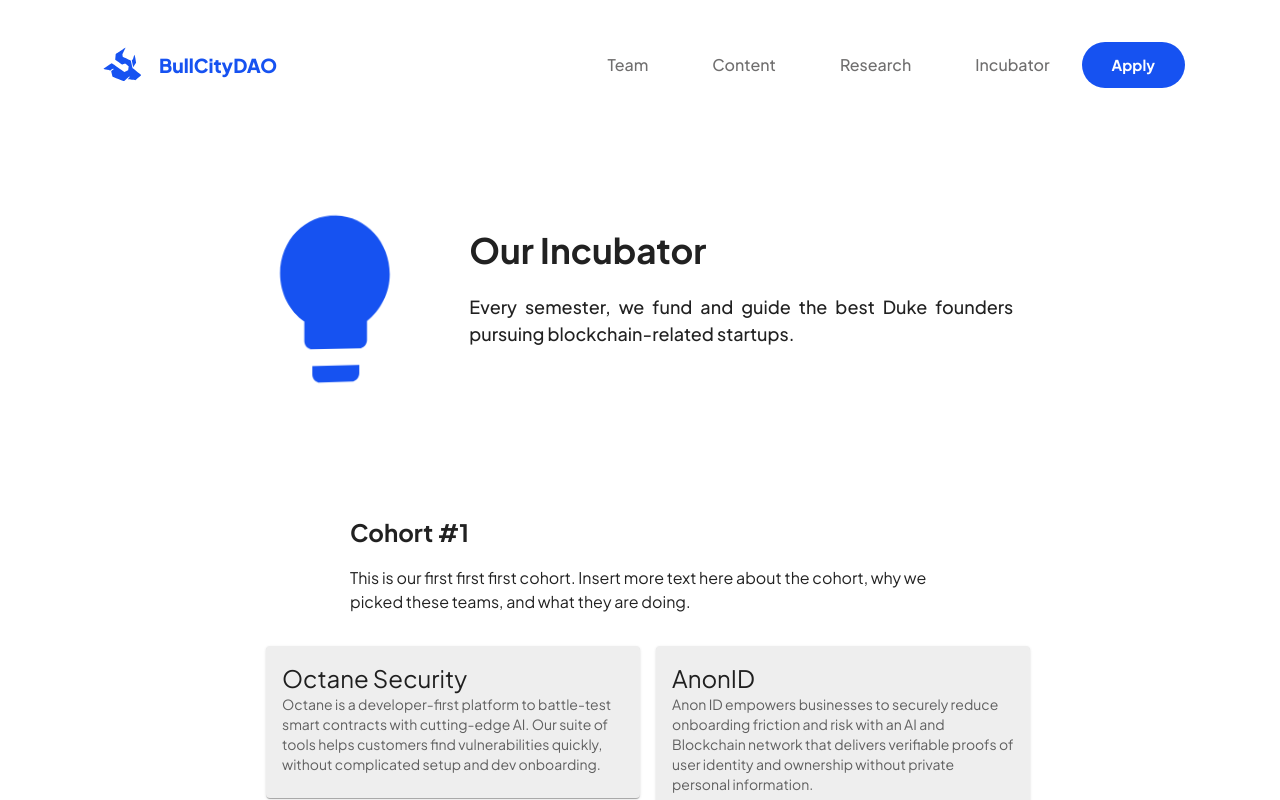
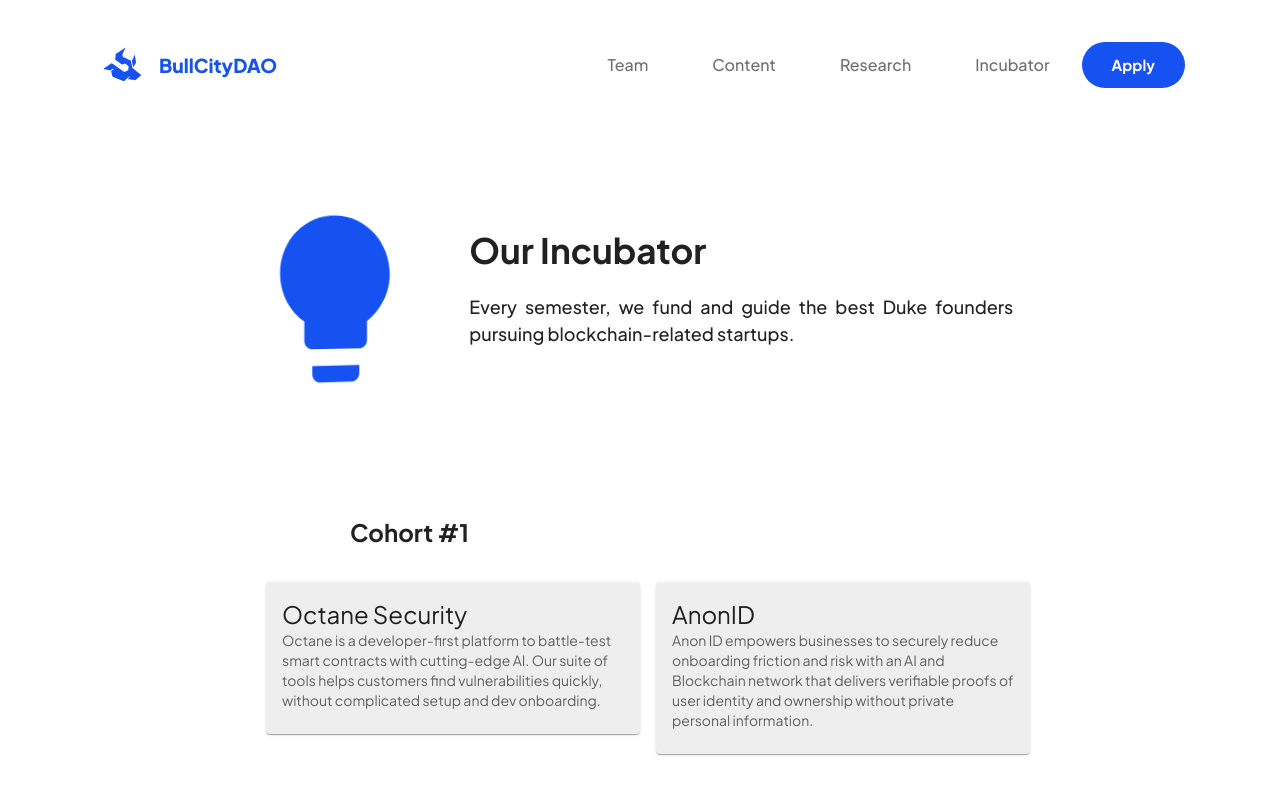
Before and after one commit to bharat-krishnan/bull-city-dao, a React (Create React App) app: page /contact in a window 1280 px wide. Built offline with nearby package versions, Linux system fonts and the light colour scheme.

Commit message:
Small change for sujay

```diff
--- a/src/Components/Incubator/CohortInfo.js
+++ b/src/Components/Incubator/CohortInfo.js
@@ -29,12 +29,16 @@
 
   return (
     <StyledContainer theme={theme} padding={padding}>
+      {header && (
         <StyledHeader theme={theme}>
           {header}
         </StyledHeader>
+      )}
+      {paragraph && (
         <StyledParagraph theme={theme}>
           {paragraph}
         </StyledParagraph>
+      )}
     </StyledContainer>
   );
 }
--- a/src/Pages/ComingSoon.js
+++ b/src/Pages/ComingSoon.js
@@ -24,7 +24,7 @@
         />
         <CohortInfo
           header="Cohort #1"
-          paragraph="This is our first first first cohort. Insert more text here about the cohort, why we picked these teams, and what they are doing."
+
         />
         <Grid container spacing={2} sx={{
           px: matchesMD ? '250px' : '16px', // Adjust this based on `CohortInfo` padding
```
Lines whose indentation alone changed are shown as unchanged.
